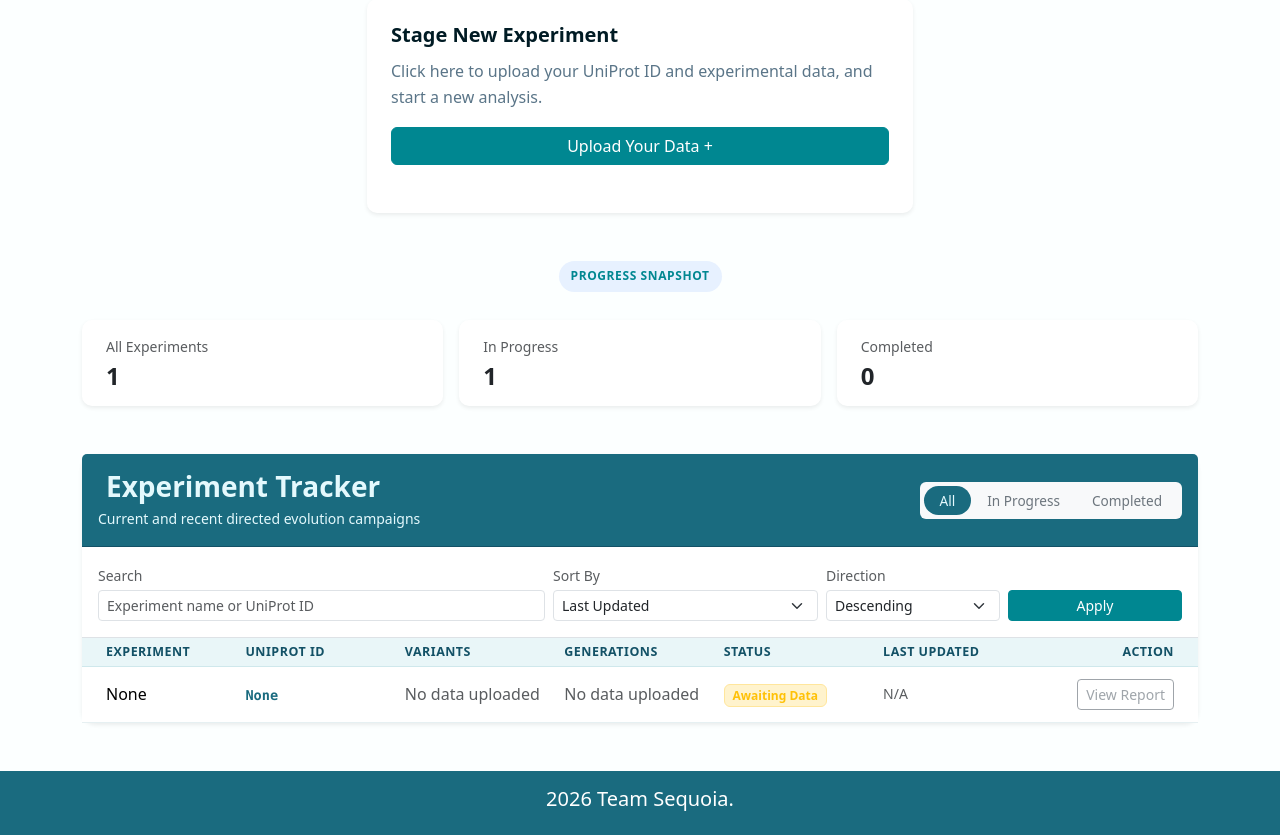
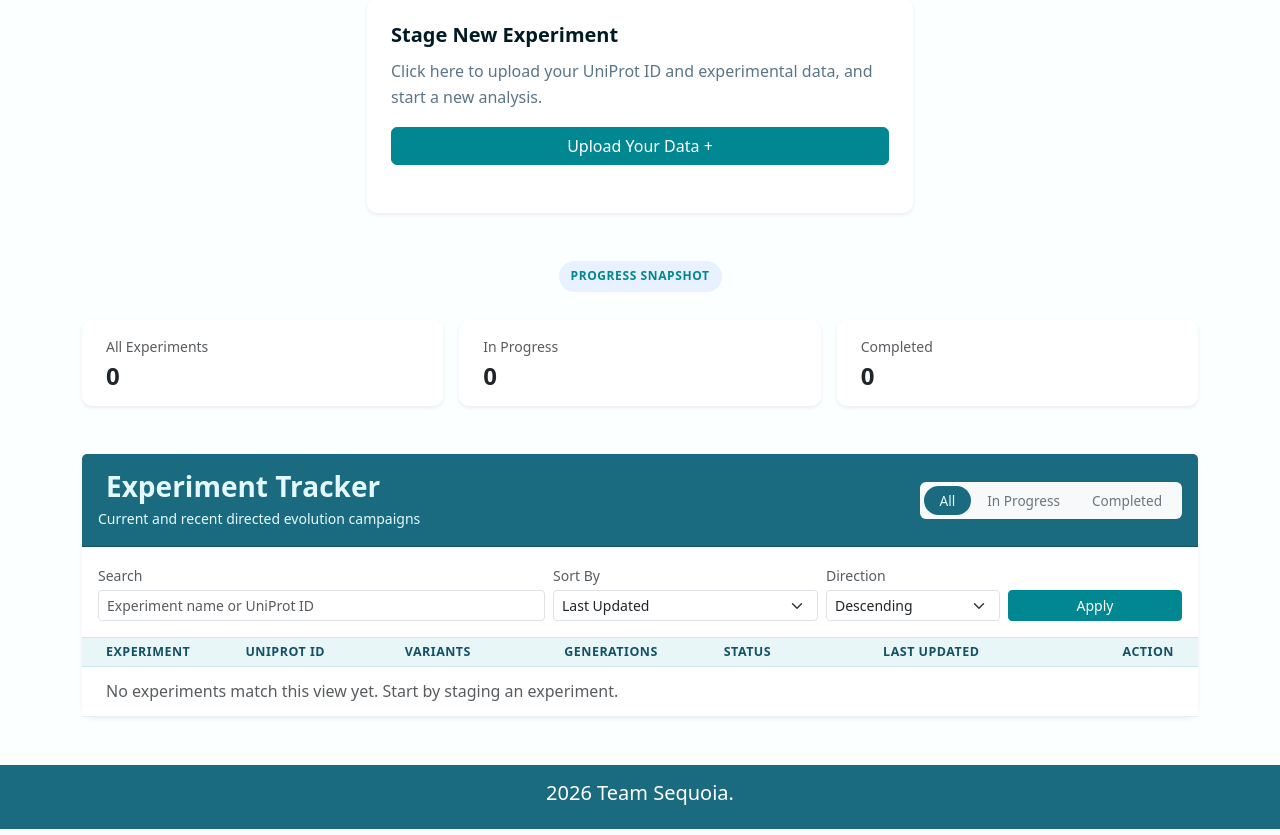
Before and after one commit to amaaniu/BIO727P-Software-Development-Group-Project, a Flask app: page /dashboard in a window 1280 px wide. Shown: the part 305-1140 px from the top of the page. Run offline with Flask 3, Linux system fonts and the light colour scheme; the visitor is signed in with stand-in values (Sample User, id 1); data that the repository does not hold is empty.

Commit message:
Fixing the experiment tracker bug where it displays 1 experiment even though the user has uploaded 0

```diff
--- a/app/main.py
+++ b/app/main.py
@@ -142,6 +142,10 @@ def dashboard():
     # 5. Executes the query and processes the results to determine the status of each experiment based on its raw status and variant count.
     all_experiments = []
     for row in db.session.execute(experiments_query):
+
+        if not row.experiment_id:
+            continue
+
         raw_status = (row.status or '').strip().lower()
         variant_total = int(row.variant_count or 0)
         if raw_status in ('completed', 'complete', 'done'):
@@ -149,7 +153,7 @@ def dashboard():
         else:
             status = 'In Progress'
 
-        # Structure the experiment data for rendering in the dashboard template, including the experiment ID, name, UniProt ID, determined status, maximum generation number, total variant count, and last updated timestamp.
+        # Structures the experiment data for rendering in the dashboard template, including the experiment ID, name, UniProt ID, determined status, maximum generation number, total variant count, and last updated timestamp.
         all_experiments.append({
             'experiment_id': row.experiment_id,
             'experiment_name': row.experiment_name,
--- a/app/templates/dashboard.html
+++ b/app/templates/dashboard.html
@@ -55,7 +55,7 @@
       <div class="card metric-card border-0 shadow-sm h-100 reveal-up delay-4">
         <div class="card-body">
           <p class="text-muted small mb-1">Completed</p>
-          <h4 class="mb-0">{{ totals.completed }}</h4>
+          <h4 class="mb-0">{{totals.completed }}</h4>
         </div>
       </div>
     </div>
@@ -162,7 +162,7 @@
                   {% endfor %}
                 {% else %}
                     <tr>
-                      <td class="ps-4 text-muted" colspan="7">No experiments match this view yet. Start by staging your first experiment.</td>
+                      <td class="ps-4 text-muted" colspan="7">No experiments match this view yet. Start by staging an experiment.</td>
                     </tr>
                 {% endif %}
                 </tbody>
```
